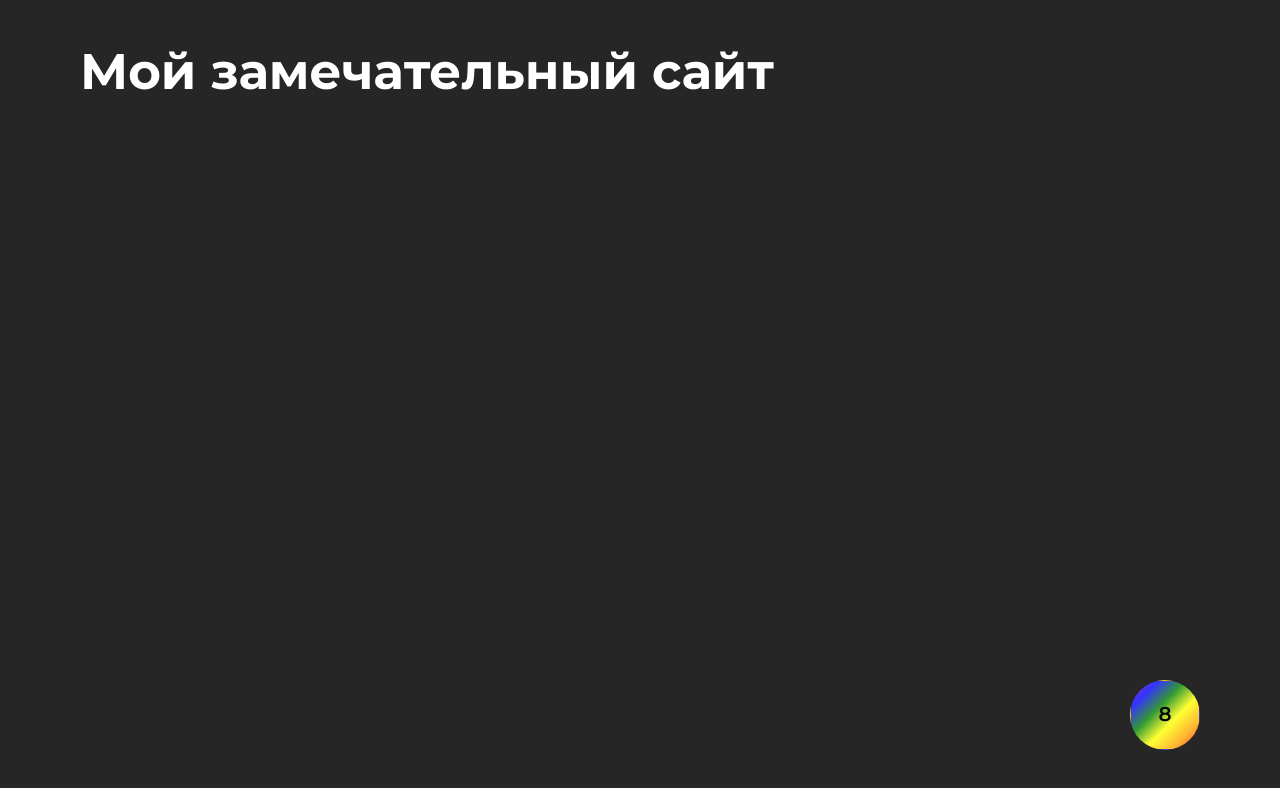
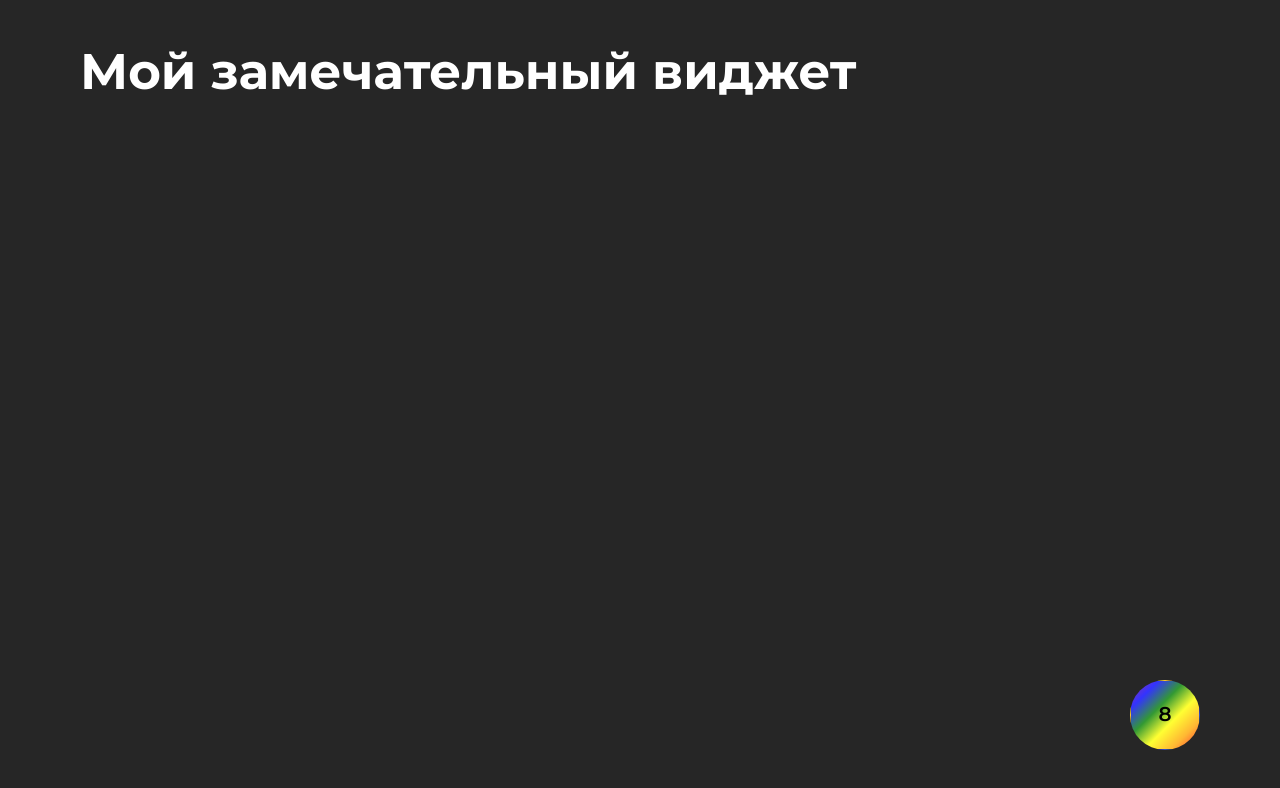
Before and after one commit to DariaGorbatyuk/newsFeed, a website: page source/index.html in a window 1280 px wide. Drawn offline with nearby package versions, Linux system fonts and the light colour scheme; files that its build step writes are made by us from their sources.

Commit message:
Изменяет заголовок

```diff
--- a/source/index.html
+++ b/source/index.html
@@ -10,7 +10,7 @@
 <body>
 <div class="container">
   <section class="news">
-    <h1>Мой замечательный сайт</h1>
+    <h1>Мой замечательный виджет</h1>
     <ul class="news__list"></ul>
   </section>
 </div>
```
